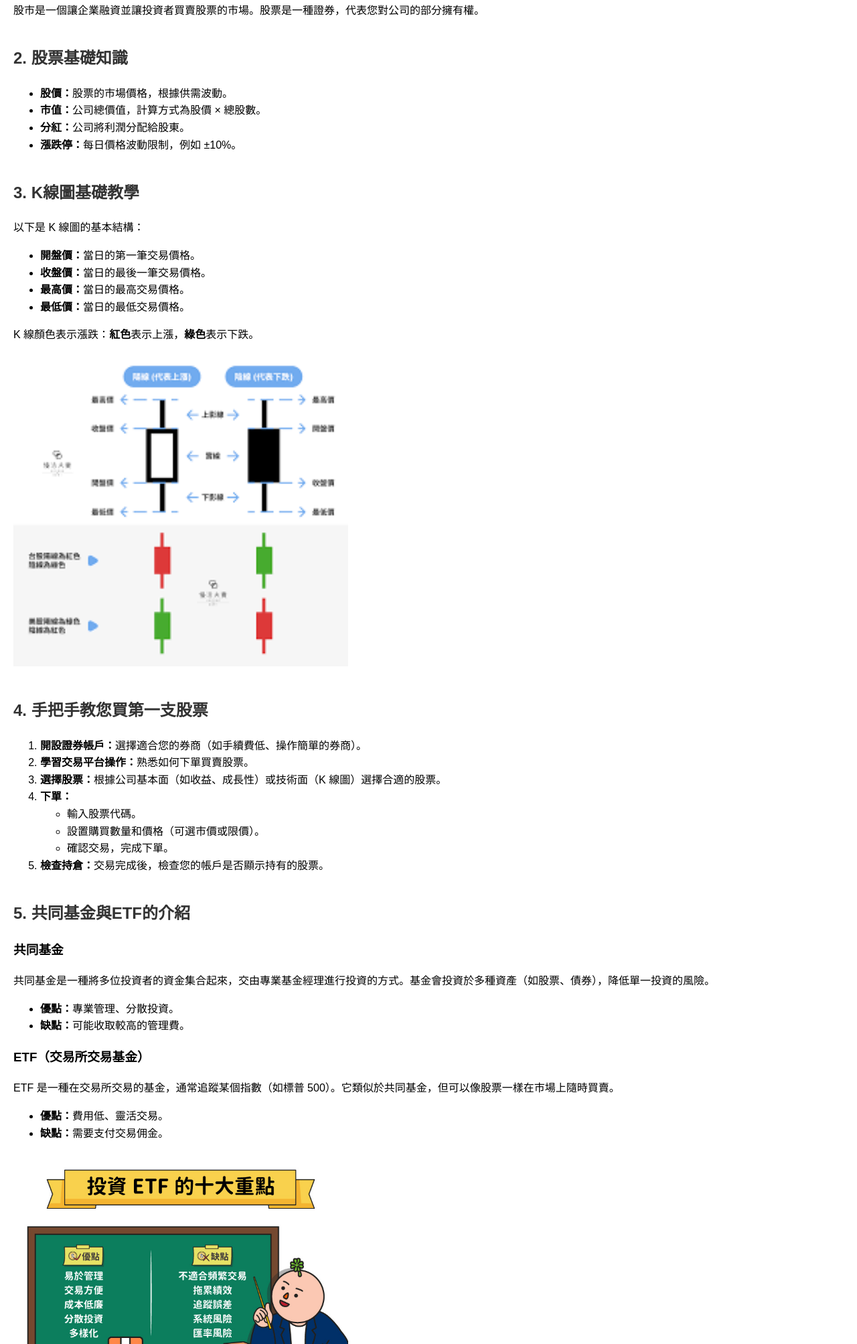
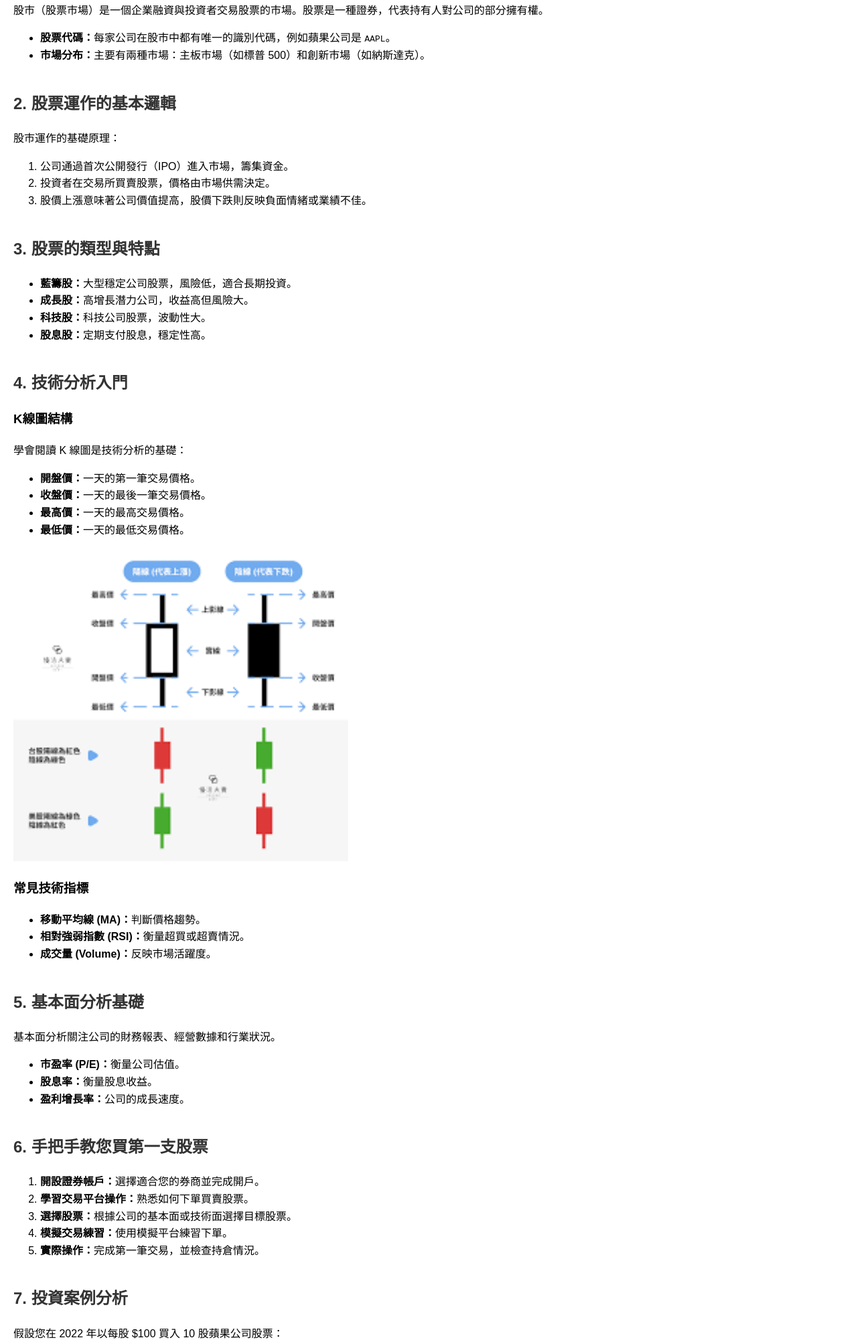
Before and after one commit to 5ssrei/stock, a plain HTML site: page beginner.html in a window 1280 px wide. Shown: the part 251-2258 px from the top of the page at 67% size. Drawn offline with Linux system fonts and the light colour scheme.

Commit message:
Update beginner.html

```diff
--- a/beginner.html
+++ b/beginner.html
@@ -20,85 +20,120 @@
     </header>
 
     <main>
+        <!-- 基本概念 -->
         <section>
             <h2>1. 什麼是股市？</h2>
-            <p>股市是一個讓企業融資並讓投資者買賣股票的市場。股票是一種證券，代表您對公司的部分擁有權。</p>
-        </section>
-
-        <section>
-            <h2>2. 股票基礎知識</h2>
+            <p>股市（股票市場）是一個企業融資與投資者交易股票的市場。股票是一種證券，代表持有人對公司的部分擁有權。</p>
             <ul>
-                <li><strong>股價：</strong>股票的市場價格，根據供需波動。</li>
-                <li><strong>市值：</strong>公司總價值，計算方式為股價 × 總股數。</li>
-                <li><strong>分紅：</strong>公司將利潤分配給股東。</li>
-                <li><strong>漲跌停：</strong>每日價格波動限制，例如 ±10%。</li>
+                <li><strong>股票代碼：</strong>每家公司在股市中都有唯一的識別代碼，例如蘋果公司是 <code>AAPL</code>。</li>
+                <li><strong>市場分布：</strong>主要有兩種市場：主板市場（如標普 500）和創新市場（如納斯達克）。</li>
             </ul>
         </section>
 
+        <!-- 股票運作 -->
         <section>
-            <h2>3. K線圖基礎教學</h2>
-            <p>以下是 K 線圖的基本結構：</p>
-            <ul>
-                <li><strong>開盤價：</strong>當日的第一筆交易價格。</li>
-                <li><strong>收盤價：</strong>當日的最後一筆交易價格。</li>
-                <li><strong>最高價：</strong>當日的最高交易價格。</li>
-                <li><strong>最低價：</strong>當日的最低交易價格。</li>
-            </ul>
-            <p>K 線顏色表示漲跌：<strong>紅色</strong>表示上漲，<strong>綠色</strong>表示下跌。</p>
-            <img src="images/kline-chart-example.png" alt="K線圖示例" style="width:100%;max-width:500px;">
-        </section>
-
-        <section>
-            <h2>4. 手把手教您買第一支股票</h2>
+            <h2>2. 股票運作的基本邏輯</h2>
+            <p>股市運作的基礎原理：</p>
             <ol>
-                <li><strong>開設證券帳戶：</strong>選擇適合您的券商（如手續費低、操作簡單的券商）。</li>
-                <li><strong>學習交易平台操作：</strong>熟悉如何下單買賣股票。</li>
-                <li><strong>選擇股票：</strong>根據公司基本面（如收益、成長性）或技術面（K 線圖）選擇合適的股票。</li>
-                <li><strong>下單：</strong>
-                    <ul>
-                        <li>輸入股票代碼。</li>
-                        <li>設置購買數量和價格（可選市價或限價）。</li>
-                        <li>確認交易，完成下單。</li>
-                    </ul>
-                </li>
-                <li><strong>檢查持倉：</strong>交易完成後，檢查您的帳戶是否顯示持有的股票。</li>
+                <li>公司通過首次公開發行（IPO）進入市場，籌集資金。</li>
+                <li>投資者在交易所買賣股票，價格由市場供需決定。</li>
+                <li>股價上漲意味著公司價值提高，股價下跌則反映負面情緒或業績不佳。</li>
             </ol>
         </section>
 
+        <!-- 股票分類 -->
         <section>
-            <h2>5. 共同基金與ETF的介紹</h2>
+            <h2>3. 股票的類型與特點</h2>
+            <ul>
+                <li><strong>藍籌股：</strong>大型穩定公司股票，風險低，適合長期投資。</li>
+                <li><strong>成長股：</strong>高增長潛力公司，收益高但風險大。</li>
+                <li><strong>科技股：</strong>科技公司股票，波動性大。</li>
+                <li><strong>股息股：</strong>定期支付股息，穩定性高。</li>
+            </ul>
+        </section>
+
+        <!-- 技術分析 -->
+        <section>
+            <h2>4. 技術分析入門</h2>
+            <h3>K線圖結構</h3>
+            <p>學會閱讀 K 線圖是技術分析的基礎：</p>
+            <ul>
+                <li><strong>開盤價：</strong>一天的第一筆交易價格。</li>
+                <li><strong>收盤價：</strong>一天的最後一筆交易價格。</li>
+                <li><strong>最高價：</strong>一天的最高交易價格。</li>
+                <li><strong>最低價：</strong>一天的最低交易價格。</li>
+            </ul>
+            <img src="images/kline-chart-example.png" alt="K線圖示例" style="width:100%;max-width:500px;">
+
+            <h3>常見技術指標</h3>
+            <ul>
+                <li><strong>移動平均線 (MA)：</strong>判斷價格趨勢。</li>
+                <li><strong>相對強弱指數 (RSI)：</strong>衡量超買或超賣情況。</li>
+                <li><strong>成交量 (Volume)：</strong>反映市場活躍度。</li>
+            </ul>
+        </section>
+
+        <!-- 基本面分析 -->
+        <section>
+            <h2>5. 基本面分析基礎</h2>
+            <p>基本面分析關注公司的財務報表、經營數據和行業狀況。</p>
+            <ul>
+                <li><strong>市盈率 (P/E)：</strong>衡量公司估值。</li>
+                <li><strong>股息率：</strong>衡量股息收益。</li>
+                <li><strong>盈利增長率：</strong>公司的成長速度。</li>
+            </ul>
+        </section>
+
+        <!-- 手把手教學 -->
+        <section>
+            <h2>6. 手把手教您買第一支股票</h2>
+            <ol>
+                <li><strong>開設證券帳戶：</strong>選擇適合您的券商並完成開戶。</li>
+                <li><strong>學習交易平台操作：</strong>熟悉如何下單買賣股票。</li>
+                <li><strong>選擇股票：</strong>根據公司的基本面或技術面選擇目標股票。</li>
+                <li><strong>模擬交易練習：</strong>使用模擬平台練習下單。</li>
+                <li><strong>實際操作：</strong>完成第一筆交易，並檢查持倉情況。</li>
+            </ol>
+        </section>
+
+        <!-- 案例分析 -->
+        <section>
+            <h2>7. 投資案例分析</h2>
+            <p>假設您在 2022 年以每股 $100 買入 10 股蘋果公司股票：</p>
+            <ul>
+                <li>總成本：$100 × 10 = $1000。</li>
+                <li>到 2023 年股價上升至 $150，您賣出：</li>
+                <li>總收益：$150 × 10 = $1500。</li>
+                <li><strong>利潤：</strong>$1500 - $1000 = $500。</li>
+            </ul>
+        </section>
+
+        <!-- 基金與ETF -->
+        <section>
+            <h2>8. 共同基金與ETF的介紹</h2>
             <h3>共同基金</h3>
-            <p>共同基金是一種將多位投資者的資金集合起來，交由專業基金經理進行投資的方式。基金會投資於多種資產（如股票、債券），降低單一投資的風險。</p>
+            <p>共同基金是一種集合多位投資者資金的投資工具，專業基金經理負責管理資金，投資於多種資產。</p>
             <ul>
-                <li><strong>優點：</strong>專業管理、分散投資。</li>
-                <li><strong>缺點：</strong>可能收取較高的管理費。</li>
+                <li><strong>優點：</strong>專業管理，分散風險。</li>
+                <li><strong>缺點：</strong>管理費較高。</li>
             </ul>
 
             <h3>ETF（交易所交易基金）</h3>
-            <p>ETF 是一種在交易所交易的基金，通常追蹤某個指數（如標普 500）。它類似於共同基金，但可以像股票一樣在市場上隨時買賣。</p>
+            <p>ETF 是一種可以在市場中自由交易的基金，通常追蹤特定指數，如標普 500。</p>
             <ul>
-                <li><strong>優點：</strong>費用低、靈活交易。</li>
+                <li><strong>優點：</strong>費用低，靈活交易。</li>
                 <li><strong>缺點：</strong>需要支付交易佣金。</li>
             </ul>
             <img src="images/etf-example.png" alt="ETF投資示例" style="width:100%;max-width:500px;">
         </section>
 
+        <!-- 推薦資源 -->
         <section>
-            <h2>6. 推薦券商</h2>
-            <p>以下是一些知名券商，適合初學者使用：</p>
+            <h2>9. 推薦券商與工具</h2>
             <ul>
-                <li>
-                    <strong>券商A：</strong> 手續費低，操作簡單，適合小額投資者。
-                    <a href="https://example.com/brokerA" target="_blank">前往券商A官網</a>
-                </li>
-                <li>
-                    <strong>券商B：</strong> 提供專業的技術分析工具，適合進階學習者。
-                    <a href="https://example.com/brokerB" target="_blank">前往券商B官網</a>
-                </li>
-                <li>
-                    <strong>券商C：</strong> 提供免費的投資模擬功能，幫助新手快速入門。
-                    <a href="https://example.com/brokerC" target="_blank">前往券商C官網</a>
-                </li>
+                <li><strong>券商A：</strong>低手續費，適合初學者。</li>
+                <li><strong>券商B：</strong>專業分析工具，適合進階者。</li>
+                <li><strong>券商C：</strong>免費模擬交易，友好操作介面。</li>
             </ul>
         </section>
     </main>
```
